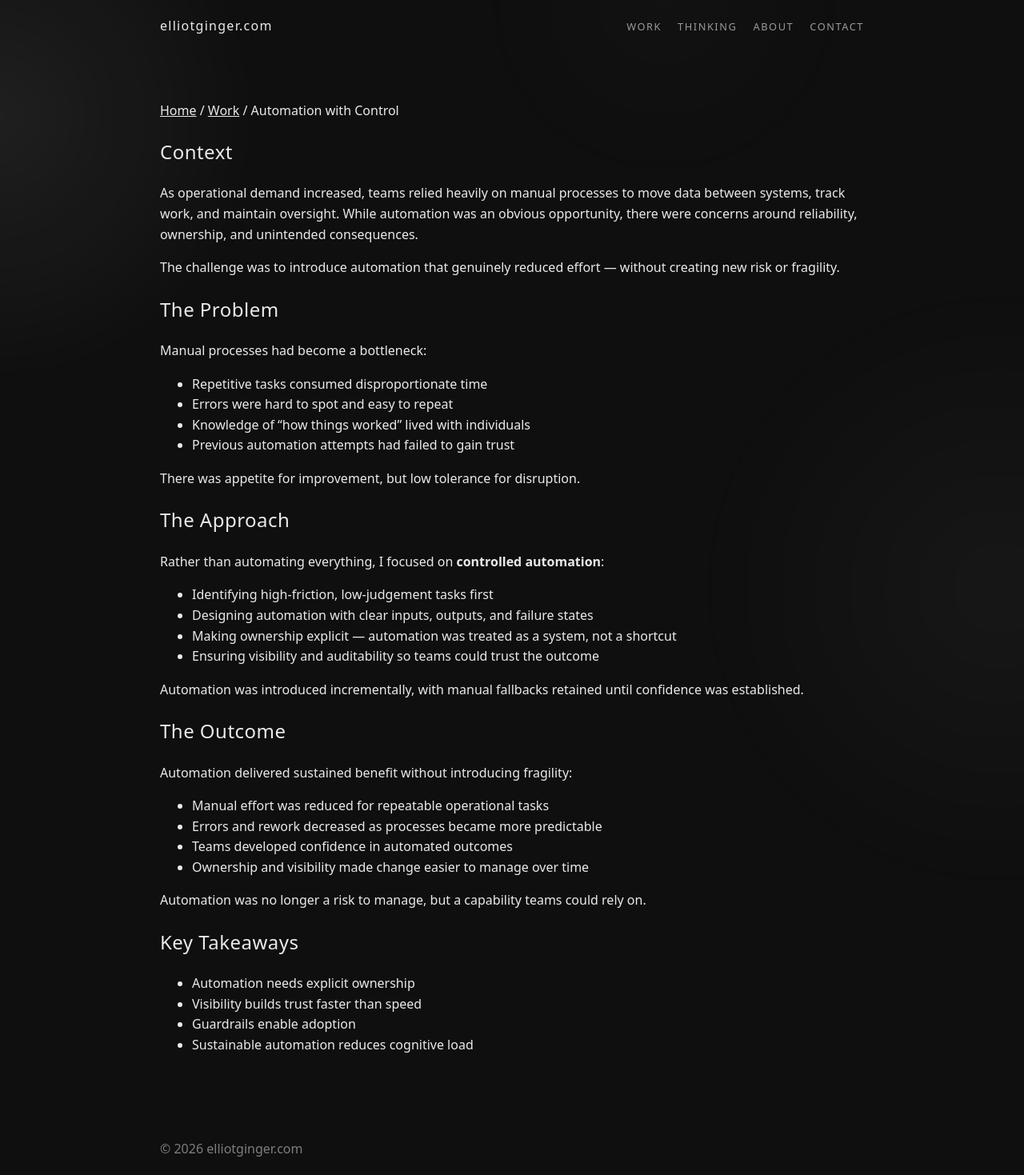
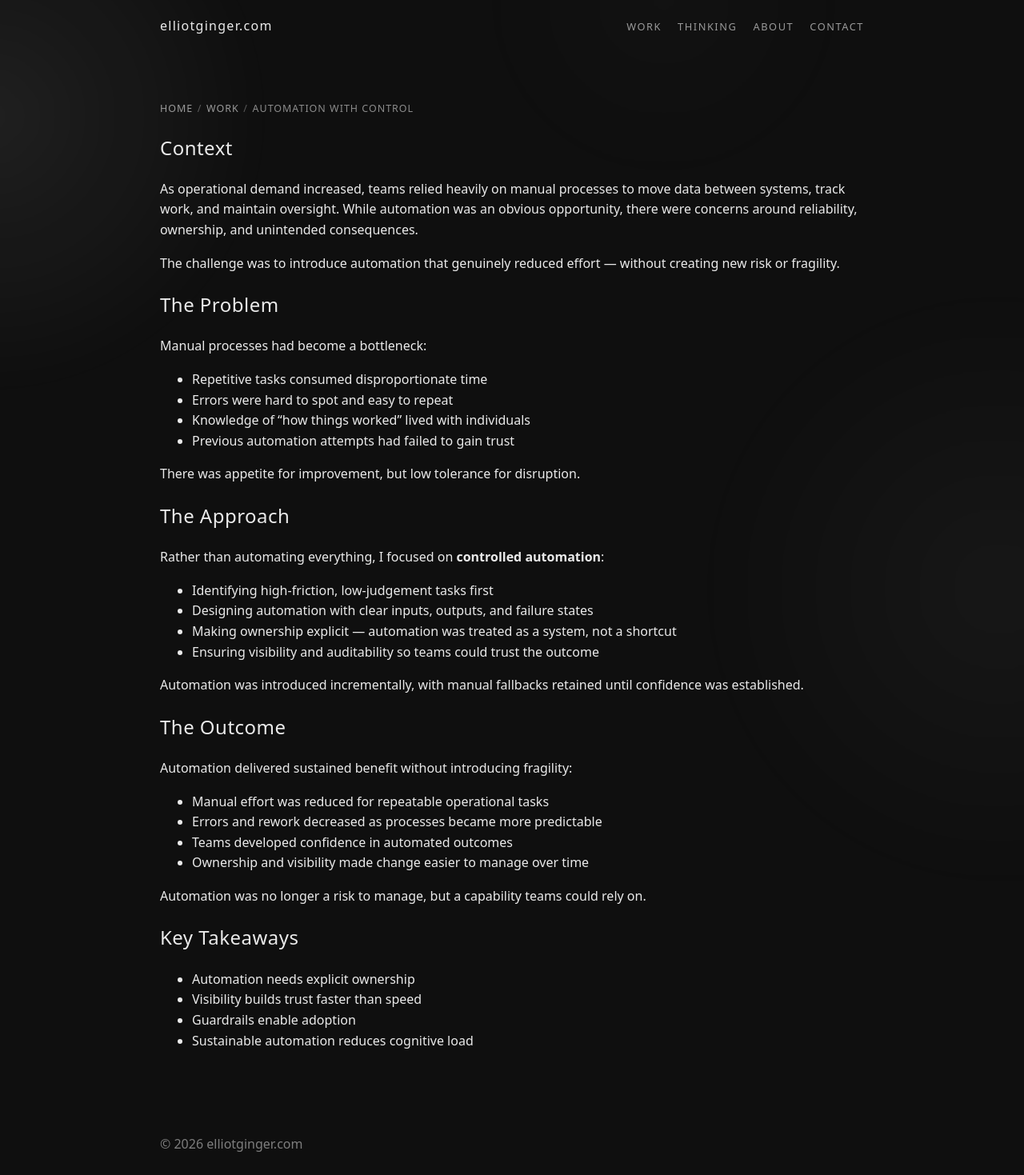
Before and after one commit to ElliotGinge/elliotginger.com, a Jekyll site: the page built from work/automation-with-control.md, in a window 1280 px wide. Shown: the whole page at 80% size. Built offline with Jekyll 4.4.1, drawn with Linux system fonts in a browser that asks for light colours.

Commit message:
Update style.css

```diff
--- a/assets/css/style.css
+++ b/assets/css/style.css
@@ -195,6 +195,35 @@ body{
   opacity: 0.85;
 }
 
+.breadcrumb{
+  margin: 0 0 1.25rem 0;
+  display: flex;
+  flex-wrap: wrap;
+  gap: 0.35rem;
+  align-items: center;
+  font-size: 0.78rem;
+  letter-spacing: 0.08em;
+  text-transform: uppercase;
+  color: var(--muted);
+}
+
+.breadcrumb a{
+  color: var(--muted);
+  text-decoration: none;
+}
+
+.breadcrumb a:hover{
+  color: var(--fg);
+}
+
+.crumb-sep{
+  opacity: 0.55;
+}
+
+.crumb-current{
+  color: var(--muted);
+  opacity: 0.9;
+}
 
 
 .nav a:hover{ color:var(--fg); }
```
